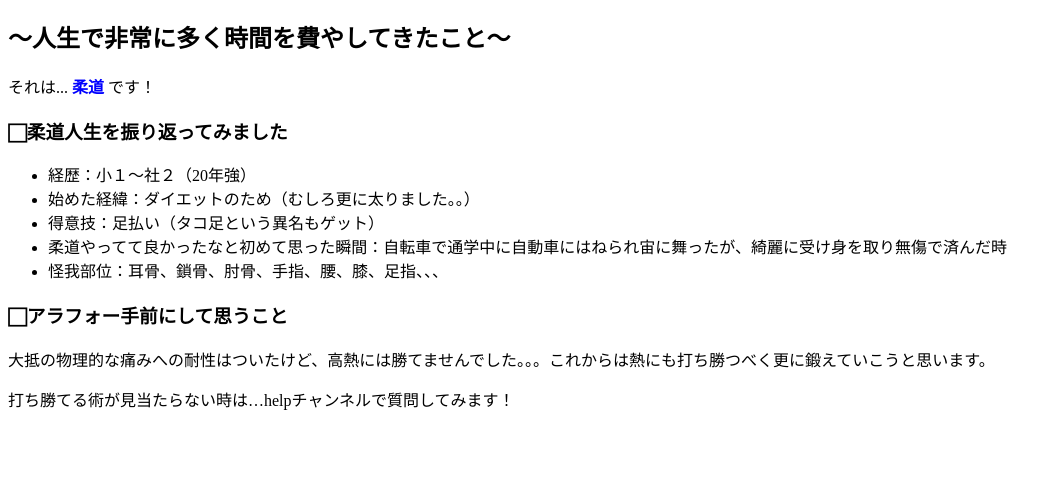
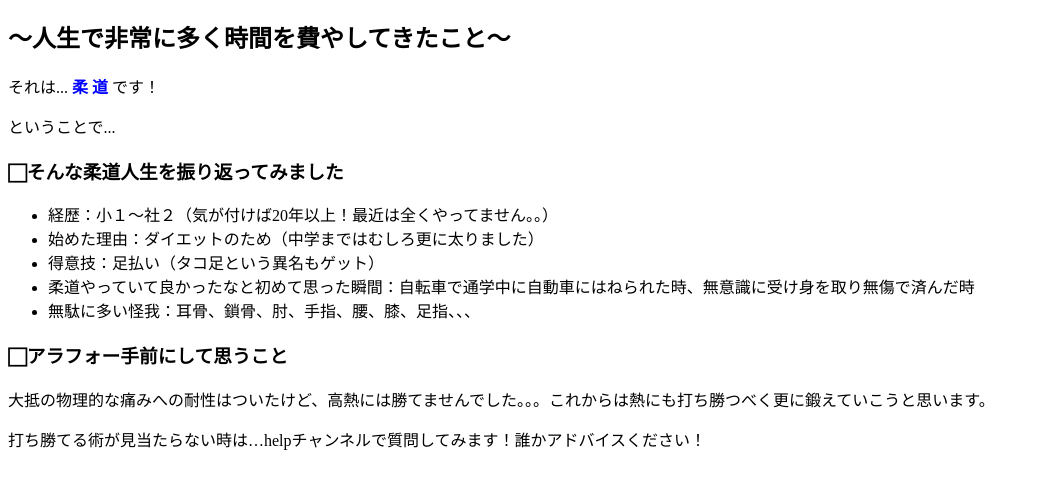
Before and after one commit to Okabe-taka/Okabe-taka.fnd23, a plain HTML site: page index.html in a window 1280 px wide. Shown: the part 70-558 px from the top of the page, without its empty margins (0-1062 px from the left). Drawn offline with Linux system fonts and the light colour scheme; a script that the page names is missing.

Commit message:
Update index.html

```diff
--- a/index.html
+++ b/index.html
@@ -14,18 +14,19 @@
 <body>
   <h1>岡部雄志の自己紹介</h1>
   <h2>〜人生で非常に多く時間を費やしてきたこと〜</h2>
-   <p>それは... <b><font color="blue"> 柔道 </font></b>です！</p>
-  <h3>⬜︎柔道人生を振り返ってみました</h3>
+   <p>それは... <b><font color="blue"> 柔 道 </font></b>です！</p>
+  <p>ということで...</p>
+  <h3>⬜︎そんな柔道人生を振り返ってみました</h3>
   <ul>
-   <li>経歴：小１〜社２（20年強）</li>
-   <li>始めた経緯：ダイエットのため（むしろ更に太りました。。）</li>
+   <li>経歴：小１〜社２（気が付けば20年以上！最近は全くやってません。。）</li>
+   <li>始めた理由：ダイエットのため（中学まではむしろ更に太りました）</li>
    <li>得意技：足払い（タコ足という異名もゲット）</li>
-   <li>柔道やってて良かったなと初めて思った瞬間：自転車で通学中に自動車にはねられ宙に舞ったが、綺麗に受け身を取り無傷で済んだ時</li>
-   <li>怪我部位：耳骨、鎖骨、肘骨、手指、腰、膝、足指、、、</li>
+   <li>柔道やっていて良かったなと初めて思った瞬間：自転車で通学中に自動車にはねられた時、無意識に受け身を取り無傷で済んだ時</li>
+   <li>無駄に多い怪我：耳骨、鎖骨、肘、手指、腰、膝、足指、、、</li>
   </ul>
   <h3>⬜︎アラフォー手前にして思うこと</h3>
   <p>大抵の物理的な痛みへの耐性はついたけど、高熱には勝てませんでした。。。これからは熱にも打ち勝つべく更に鍛えていこうと思います。</p>
-  <p>打ち勝てる術が見当たらない時は…helpチャンネルで質問してみます！</p>
+  <p>打ち勝てる術が見当たらない時は…helpチャンネルで質問してみます！誰かアドバイスください！</p>
 </body>
 
 </html>
```
